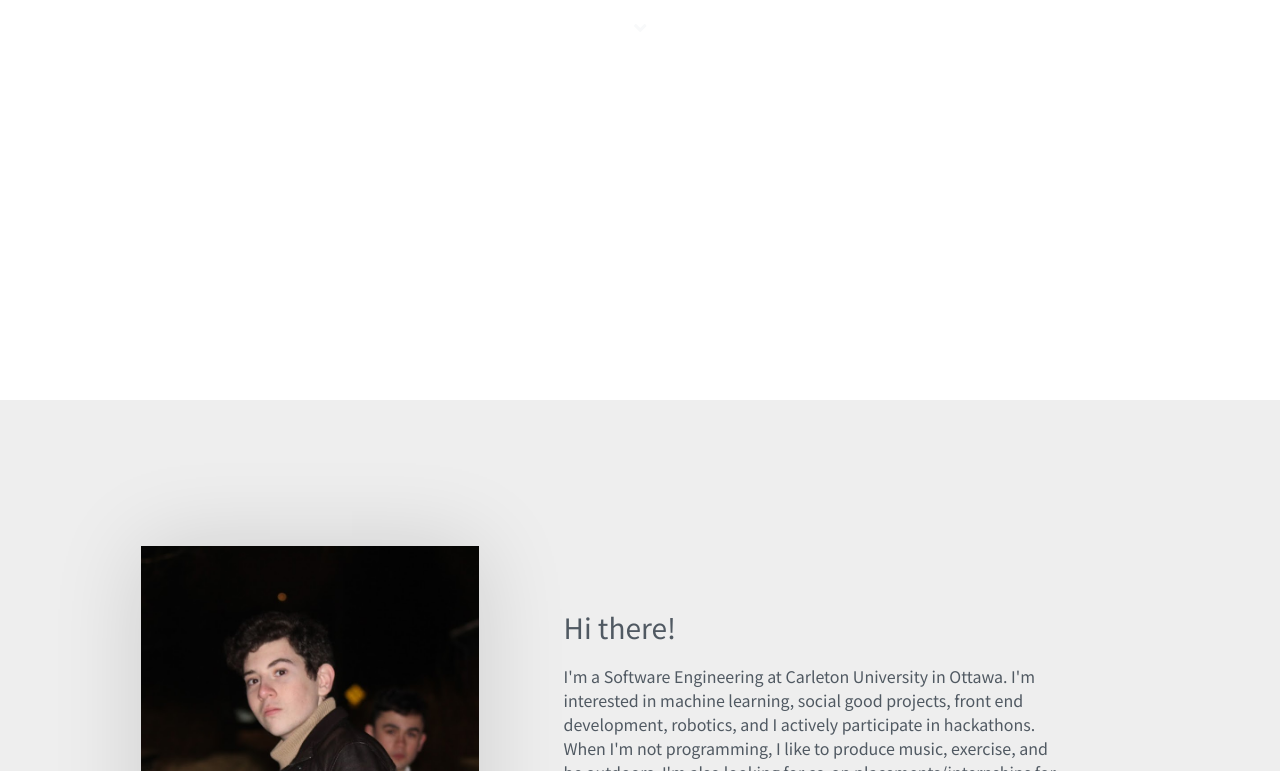
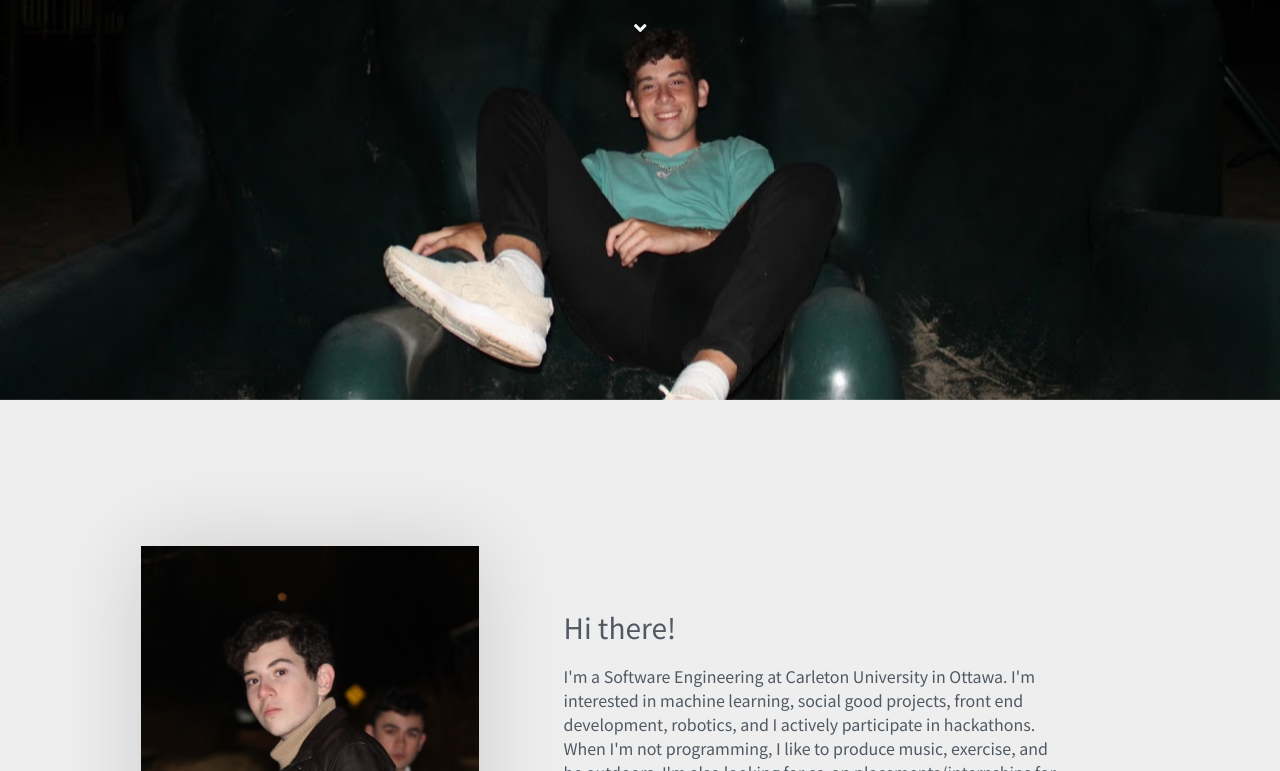
Before and after one commit to guymorgenshtern/guymorgenshtern.old.portfolio, a plain HTML site: page index.html in a window 1280 px wide. Shown: the part 400-1171 px from the top of the page. Drawn offline with nearby package versions, Linux system fonts and the light colour scheme.

Commit message:
Revert "quick test"
This reverts commit ec67740144a0f7cea8db07d1475537b4037198ce.

```diff
--- a/index.html
+++ b/index.html
@@ -1,8 +1,8 @@
 <!DOCTYPE html>
 <html lang="en">
 <head>
-	<meta charset="utf-8" />
-	<meta name="viewport" content="width=device-width, initial-scale=1" />
+	<meta charset="utf-8">
+	<meta name="viewport" content="width=device-width, initial-scale=1">
 	<title>Guy Morgenshtern</title>
 
 	<!-- Linking bootstrap and css !-->
@@ -62,7 +62,7 @@
 <!--Start Landing Page Section-->
 <div class="landing">
 	<div class="home-wrap">
-		<div class="home-inner">
+		<div class="home-inner" style="background-image: header4.jpg">
 		</div>
 	</div>
 </div>
@@ -70,7 +70,7 @@
 <div class="caption text-center">
 	<h1>I'm </h1>
 	<span id="typed"></span>
-	<script>
+	<script >
 		$('document').ready(function(){
 			var typed = new Typed('#typed', {
 				strings = ['dgdgdg','ddgdgd'],
@@ -79,7 +79,6 @@
 			})
 		})
 	</script>
-
 	<div class="welcome">
 		<h3 id="ff">Welcome</h3>
 		<a class="btn btn-outline-light btn-lg" href="#about"><i class="fa fa-angle-down"></i></a>
--- a/style.css
+++ b/style.css
@@ -37,7 +37,7 @@ body {
 /* Landing Page CSS */
 
 .home-inner {
-  background-image: url(header4.JPG);
+  background-image: url(img/header4.JPG);
 }
 
 .welcome:hover {
```
Also changed, not shown: testing.html (deleted, +0 -1 lines).
